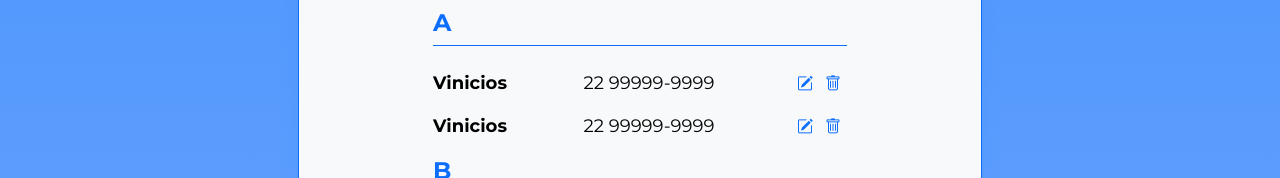
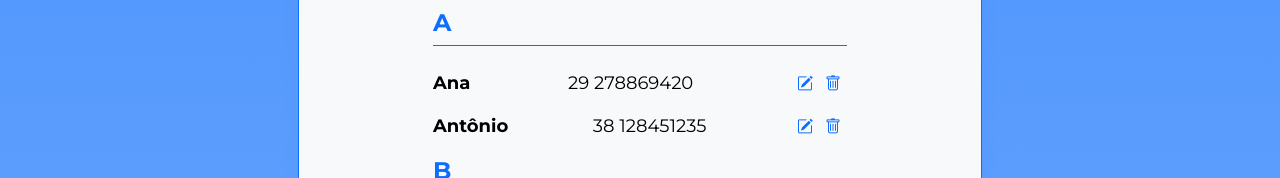
Before and after one commit to viniciosneves/indexa-base, an Angular app: page / in a window 1280 px wide. Shown: the part 622-800 px from the top of the page. Built offline with nearby package versions, Linux system fonts and the light colour scheme; a web font is replaced by a local one.

Commit message:
video 3.3

```diff
--- a/src/app/app.component.html
+++ b/src/app/app.component.html
@@ -5,7 +5,9 @@
     <app-separador>
       {{ letra }}
     </app-separador>
-    <app-contato nome="Vinicios" telefone="22 99999-9999"/>
-    <app-contato nome="Vinicios" telefone="22 99999-9999"/>
+    @for (contato of filtraContatoPorletra(letra); track contato.id) {
+      <app-contato [nome]="contato.nome" [telefone]="contato.telefone"/>
+    }
+
   }
 </app-container>
```
